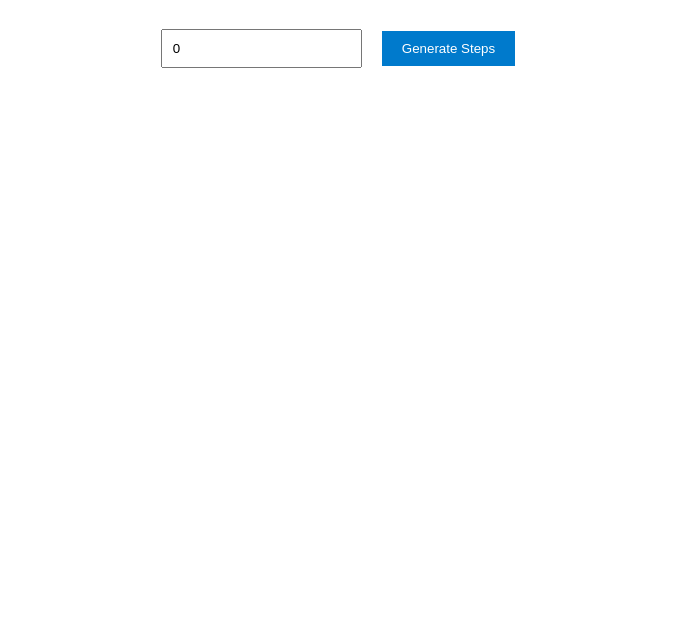
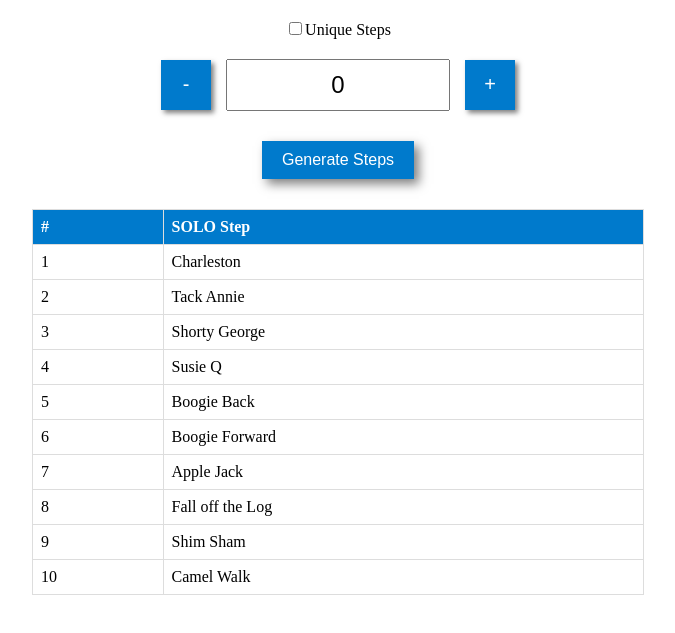
Before and after one commit to Yochen-Chang/Swing-step-practice, a Gatsby site: page / in a window 1280 px wide. Shown: the part 89-722 px from the top of the page, without its empty margins (302-977 px from the left). Built offline with nearby package versions, Linux system fonts and the light colour scheme; Gatsby itself is replaced by a stand-in of ours.

Commit message:
[DEV] 調整數量輸入 UI + 新增不重複功能 + 顯示所有 SOLO 動作

```diff
--- a/src/pages/index.tsx
+++ b/src/pages/index.tsx
@@ -16,33 +16,94 @@ const jazzSteps = [
   "Camel Walk",
 ];
 
+
 const IndexPage = () => {
   const [count, setCount] = useState(0);
+  const [unique, setUnique] = useState(false);
   const [steps, setSteps] = useState([]);
+  const [selectedSteps, setSelectedSteps] = useState([]);
 
   const handleGenerate = () => {
-    const newSteps = Array.from({ length: count }, () => {
+    let newSteps;
+    if (unique) {
+      if (count > jazzSteps.length) {
+        alert("Number of steps requested exceeds available unique steps.");
+        return;
+      }
+      newSteps = [...jazzSteps].sort(() => 0.5 - Math.random()).slice(0, count);
+    } else {
+      newSteps = Array.from({ length: count }, () => {
         const randomIndex = Math.floor(Math.random() * jazzSteps.length);
         return jazzSteps[randomIndex];
       });
+    }
     setSteps(newSteps);
+    setSelectedSteps(newSteps);
+  };
+
+  const incrementCount = () => {
+    if (unique && count >= jazzSteps.length) {
+      alert(`Maximum number of unique steps is ${jazzSteps.length}`);
+      return;
+    }
+    setCount(count + 1);
+  };
+
+  const decrementCount = () => setCount(count > 0 ? count - 1 : 0);
+
+  const handleCheckboxChange = (e) => {
+    setUnique(e.target.checked);
+    if (e.target.checked && count > jazzSteps.length) {
+      setCount(jazzSteps.length);
+    }
   };
 
   return (
     <Container>
       <h1>Swing Solo Jazz Step Generator</h1>
+      <CheckboxContainer>
+        <label>
+          <input
+            type="checkbox"
+            checked={unique}
+            onChange={handleCheckboxChange}
+          />
+          Unique Steps
+        </label>
+      </CheckboxContainer>
+      <InputContainer>
+        <SmallButton onClick={decrementCount}>-</SmallButton>
         <Input
           type="number"
           value={count}
           onChange={(e) => setCount(Number(e.target.value))}
           placeholder="Enter number of steps"
+          max={unique ? jazzSteps.length : undefined}
         />
+        <SmallButton onClick={incrementCount}>+</SmallButton>
+      </InputContainer>
       <Button onClick={handleGenerate}>Generate Steps</Button>
       <StepsContainer>
         {steps.map((step, index) => (
           <Step key={index}>{step}</Step>
         ))}
       </StepsContainer>
+      <Table>
+        <thead>
+          <tr>
+            <Th>#</Th>
+            <Th>SOLO Step</Th>
+          </tr>
+        </thead>
+        <tbody>
+          {jazzSteps.map((step, index) => (
+            <TableRow key={index} selected={selectedSteps.includes(step)}>
+              <Td>{index + 1}</Td>
+              <Td>{step}</Td>
+            </TableRow>
+          ))}
+        </tbody>
+      </Table>
     </Container>
   );
 };
@@ -52,18 +113,58 @@ const Container = styled.div`
   padding: 20px;
 `;
 
+const CheckboxContainer = styled.div`
+  margin-bottom: 10px;
+`;
+
+const InputContainer = styled.div`
+  display: flex;
+  align-items: center;
+  justify-content: center;
+  margin-bottom: 10px;
+`;
+
 const Input = styled.input`
   padding: 10px;
   margin: 10px;
+  font-size: 24px;
+  text-align: center;
+  width: 200px;
+  -moz-appearance: textfield;
+
+  &::-webkit-outer-spin-button,
+  &::-webkit-inner-spin-button {
+    -webkit-appearance: none;
+    margin: 0;
+  }
+`;
+
+const SmallButton = styled.button`
+  padding: 5px;
+  margin: 5px;
+  background-color: #007acc;
+  color: white;
+  border: none;
+  cursor: pointer;
+  width: 50px;
+  height: 50px;
+  font-size: 20px;
+  box-shadow: rgba(0, 0, 0, 0.5) 3px 3px 5px;
+
+  &:hover {
+    background-color: #005fa3;
+  }
 `;
 
 const Button = styled.button`
   padding: 10px 20px;
   margin: 10px;
   background-color: #007acc;
+  font-size: 16px;
   color: white;
   border: none;
   cursor: pointer;
+  box-shadow: rgba(0, 0, 0, 0.5) 5px 5px 10px;
 
   &:hover {
     background-color: #005fa3;
@@ -84,6 +185,31 @@ const Step = styled.div`
   width: 150px;
   text-align: center;
   background-color: #f0f0f0;
+  box-shadow: rgba(0, 0, 0, 0.5) 5px 5px 10px;
+`;
+
+const Table = styled.table`
+  margin: 20px auto;
+  border-collapse: collapse;
+  width: 50%;
+`;
+
+const Th = styled.th`
+  border: 1px solid #dddddd;
+  text-align: left;
+  padding: 8px;
+  background-color: #007acc;
+  color: white;
+`;
+
+const Td = styled.td`
+  border: 1px solid #dddddd;
+  text-align: left;
+  padding: 8px;
+`;
+
+const TableRow = styled.tr`
+  background-color: ${(props) => (props.selected ? "#f0e68c" : "white")};
 `;
 
 export default IndexPage;
```
Lines whose indentation alone changed are shown as unchanged.
